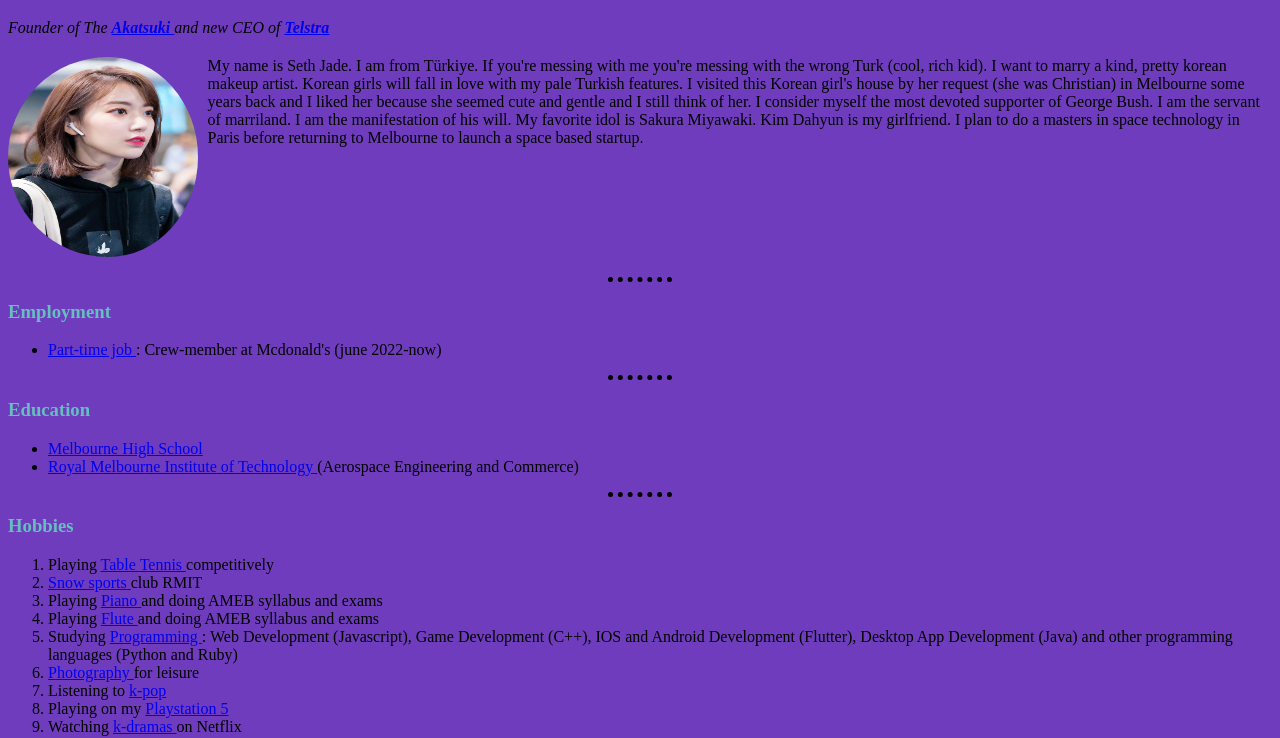
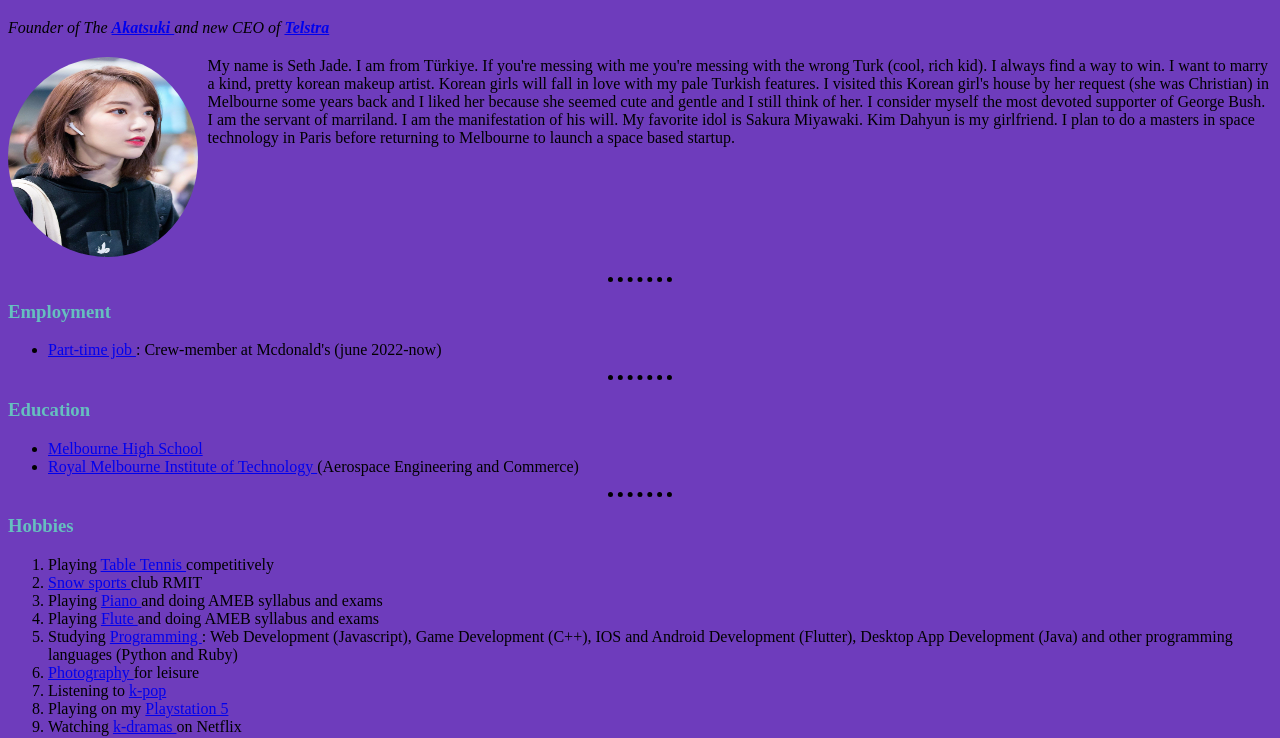
Before and after one commit to LeDieuDesSerpents/NormalCV1, a plain HTML site: page index.html in a window 1280 px wide. Shown: the part 71-809 px from the top of the page. Drawn offline with Linux system fonts and the light colour scheme.

Commit message:
Update index.html

```diff
--- a/index.html
+++ b/index.html
@@ -23,7 +23,7 @@
        <div class = "introdiv-row">
           <img class="sakuramiyawaki-img" src="sakuramiyawaki.png" alt="CoolSakura" />
           <p class="introp">
-           My name is Seth Jade. I am from Türkiye. If you're messing with me you're messing with the wrong Turk (cool, rich kid). I want to marry a kind, pretty korean makeup artist. Korean girls will fall in love with my pale Turkish features. I visited this Korean girl's house by her request (she was Christian) in Melbourne some years back and I liked her because she seemed cute and gentle and I still think of her. I consider myself the most devoted supporter of George Bush. I am the servant of marriland. I am the manifestation of his will. My favorite idol is Sakura Miyawaki. Kim Dahyun is my girlfriend. I plan to do a masters in space technology in Paris before returning to Melbourne to launch a space based startup.
+           My name is Seth Jade. I am from Türkiye. If you're messing with me you're messing with the wrong Turk (cool, rich kid). I always find a way to win. I want to marry a kind, pretty korean makeup artist. Korean girls will fall in love with my pale Turkish features. I visited this Korean girl's house by her request (she was Christian) in Melbourne some years back and I liked her because she seemed cute and gentle and I still think of her. I consider myself the most devoted supporter of George Bush. I am the servant of marriland. I am the manifestation of his will. My favorite idol is Sakura Miyawaki. Kim Dahyun is my girlfriend. I plan to do a masters in space technology in Paris before returning to Melbourne to launch a space based startup.
           </p>
        </div>
     </div>
```
